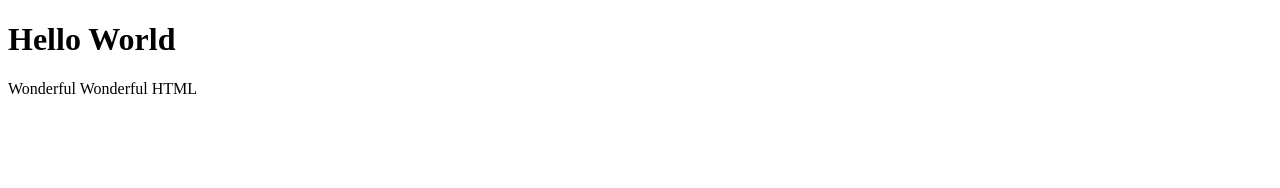
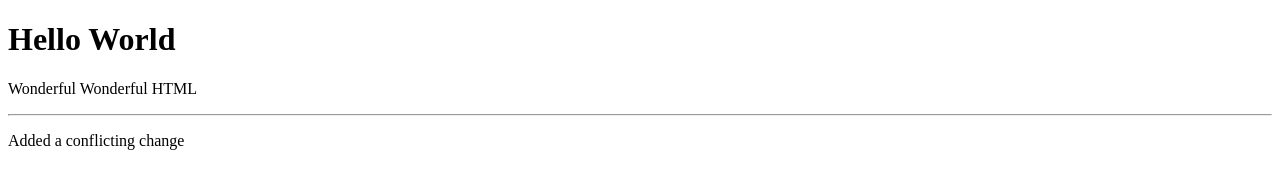
Before and after one commit to stanleyHayes/lecture0, a plain HTML site: page index.html in a window 1280 px wide. Drawn offline with Linux system fonts and the light colour scheme.

Commit message:
Update index.html

```diff
--- a/index.html
+++ b/index.html
@@ -9,5 +9,7 @@
 <body>
     <h1>Hello World</h1>
     <p>Wonderful Wonderful HTML</p>
+    <hr >
+    <p>Added a conflicting change </p>
 </body>
 </html>
```
